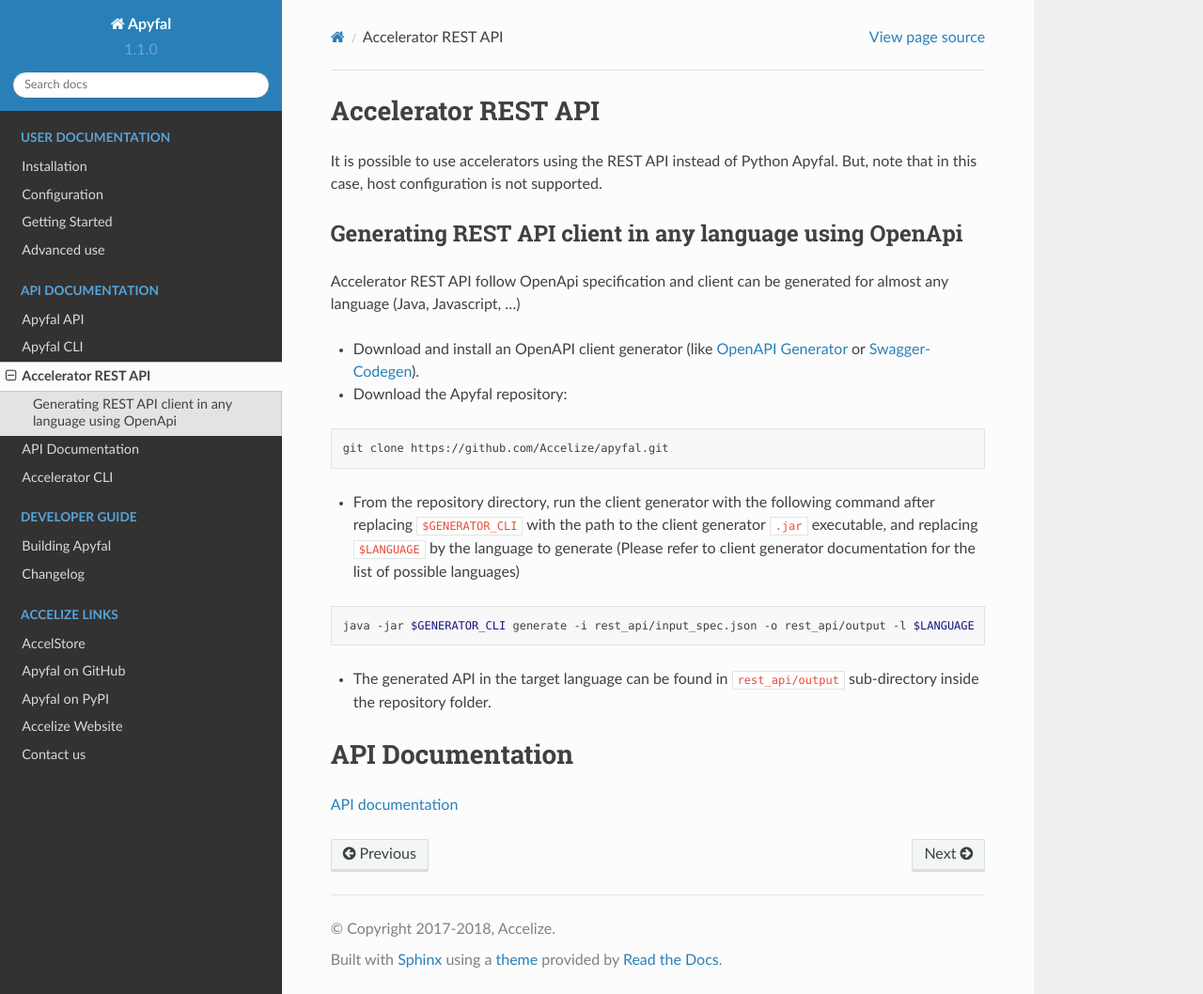
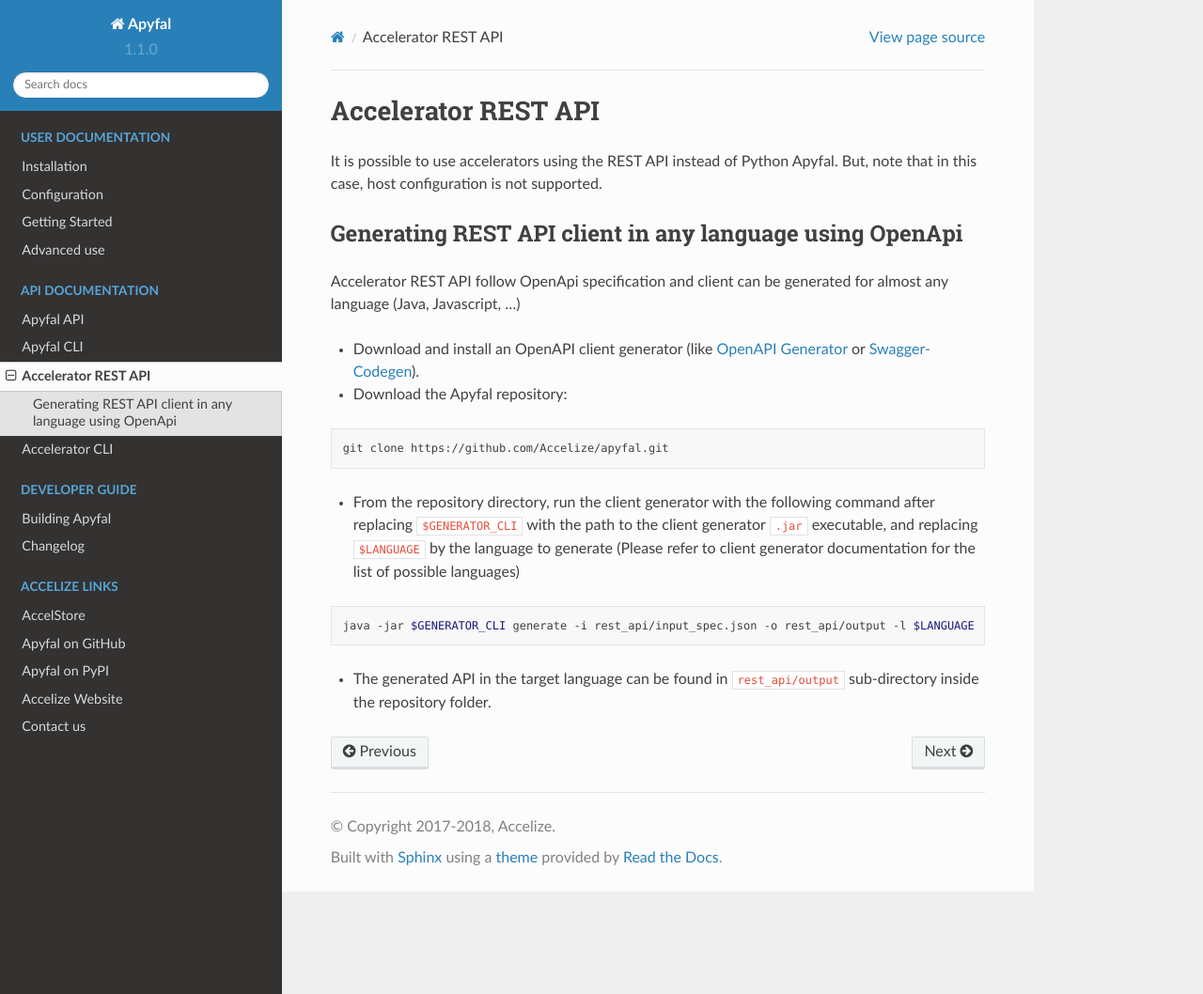
Before and after one commit to Accelize/apyfal, a Sphinx documentation site: the page built from docs/rest.rst, in a window 1280 px wide and 1058 px high. Shown: the whole window at 94% size. Built offline with Sphinx 7.4.7 and the Read the Docs theme 2.0.0, drawn with Linux system fonts in a browser that asks for light colours; pages that are not in the unit, such as notebooks, are missing from menus.

```diff
--- a/docs/conf.py
+++ b/docs/conf.py
@@ -134,14 +134,6 @@ def generates_cli_help(rst_path):
 
 generates_cli_help('cli_help.rst')
 
-# -- Dynamically generates documentation for REST API help -------------------
-
-redoc = [{'name': 'Accelerator REST API', 'page': 'accelerator_rest_api/index',
-          'spec': '../rest_api/input_spec.json',
-          'opts': {'hide-hostname': True, 'hide-loading': True,
-                   'expand-responses': [200],}}]
-
-
 # -- Project information -----------------------------------------------------
 
 project = SPHINX_INFO['project'][1]
@@ -154,12 +146,11 @@ release = SPHINX_INFO['release'][1]
 # -- General configuration ---------------------------------------------------
 
 extensions = ['sphinx.ext.autodoc', 'sphinx.ext.napoleon',
-              'sphinx.ext.coverage', 'sphinx.ext.viewcode',
-              'sphinxcontrib.redoc']
+              'sphinx.ext.coverage', 'sphinx.ext.viewcode']
 source_suffix = '.rst'
 master_doc = 'index'
 language = 'en'
-exclude_patterns = ['_build', 'Thumbs.db', '.DS_Store', 'accelerator_rest_api']
+exclude_patterns = ['_build', 'Thumbs.db', '.DS_Store']
 pygments_style = 'default'
 
 
--- a/docs/rest.rst
+++ b/docs/rest.rst
@@ -33,8 +33,3 @@ for almost any language (Java, Javascript, ...)
 
 .. _OpenAPI Generator: https://github.com/OpenAPITools/openapi-generator
 .. _Swagger-Codegen: https://github.com/swagger-api/swagger-codegen
-
-API Documentation
-=================
-
-`API documentation <accelerator_rest_api/>`__
--- a/setup.py
+++ b/setup.py
@@ -264,8 +264,7 @@ if {'pytest', 'test', 'ptr'}.intersection(argv):
 
 # Add Sphinx requirements if needed
 elif 'build_sphinx' in argv:
-    PACKAGE_INFO['setup_requires'] += [
-        'sphinx', 'sphinx_rtd_theme', 'sphinxcontrib-redoc']
+    PACKAGE_INFO['setup_requires'] += ['sphinx', 'sphinx_rtd_theme']
 
 # Generates wildcard "all" extras_require
 PACKAGE_INFO['extras_require']['all'] = list(set(
```
Also changed, not shown: .readthedocs.yml, .readthedocs_requirements.txt (deleted).
